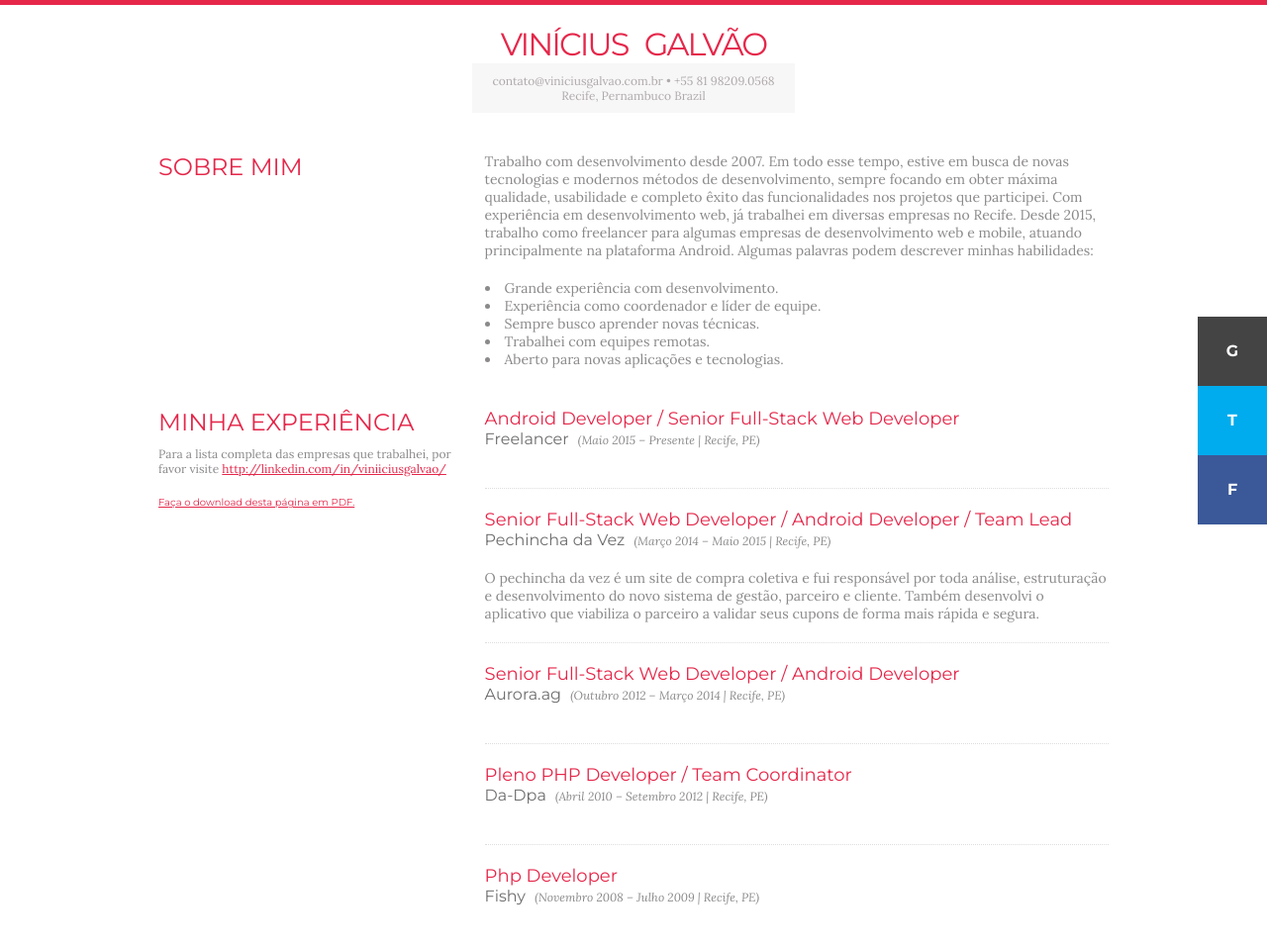
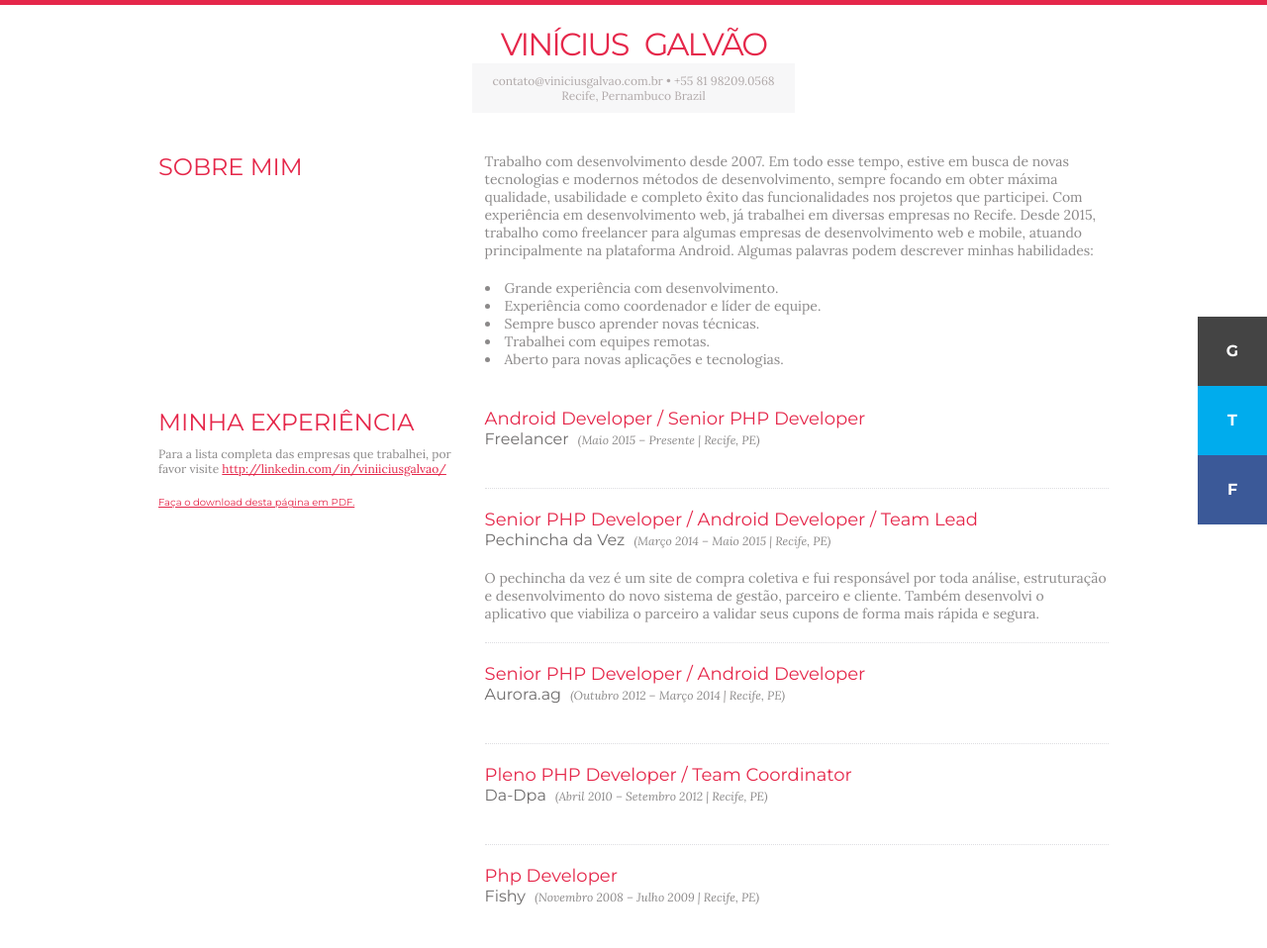
Before and after one commit to viniciusgalvao/resume, a website: page index.html in a window 1280 px wide. Shown: the top 958 px of the page at 99% size. Drawn offline with Linux system fonts and the light colour scheme.

Commit message:
Update pdf

```diff
--- a/index.html
+++ b/index.html
@@ -48,7 +48,7 @@
 
         <div class="content">
           <div class="content-item">
-            <h3><a href="http://viniciusgalvao.com.br">Android Developer / Senior Full-Stack Web Developer</a></h3>
+            <h3><a href="http://viniciusgalvao.com.br">Android Developer / Senior PHP Developer</a></h3>
             <h4>
               Freelancer
               <span class="content-time">(<time>Maio 2015</time> – Presente | <span class="address">Recife, PE)</span></span>
@@ -60,7 +60,7 @@
           </div>
 
           <div class="content-item">
-            <h3><a href="https://www.facebook.com/pechinchadavez/">Senior Full-Stack Web Developer / Android Developer / Team Lead</a></h3>
+            <h3><a href="https://www.facebook.com/pechinchadavez/">Senior PHP Developer / Android Developer / Team Lead</a></h3>
             <h4>
               Pechincha da Vez
               <span class="content-time">(<time>Março 2014</time> – <time>Maio 2015</time> | <span class="address">Recife, PE)</span></span>
@@ -72,7 +72,7 @@
           </div>
 
           <div class="content-item">
-            <h3><a href="http://aurora.ag">Senior Full-Stack Web Developer / Android Developer</a></h3>
+            <h3><a href="http://aurora.ag">Senior PHP Developer / Android Developer</a></h3>
             <h4>
               Aurora.ag
               <span class="content-time">(<time>Outubro 2012</time> – <time>Março 2014</time> | <span class="address">Recife, PE)</span></span>
```
Also changed, not shown: 1 other file.
